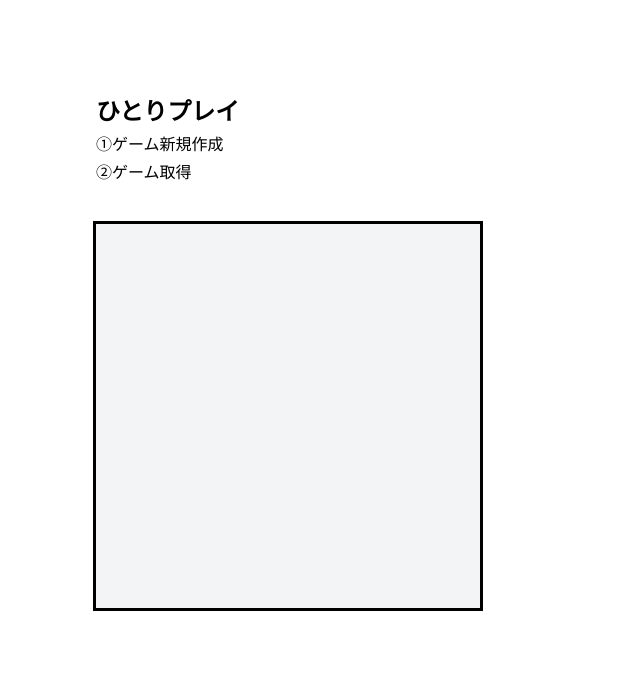
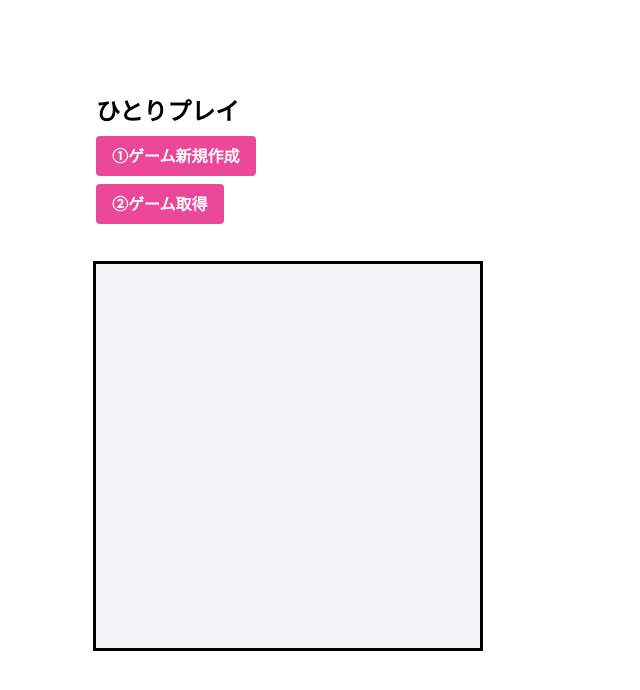
Before and after one commit to kani3camp/mine-chan, a Next.js app in the folder mine-chan-front/: page /game in a window 1280 px wide. Shown: the top 690 px of the page, without its empty margins (0-640 px from the left). Built offline with nearby package versions, Linux system fonts and the light colour scheme.

Commit message:
update: ピンク基調のボタンに変更

```diff
--- a/mine-chan-front/src/app/game/page.tsx
+++ b/mine-chan-front/src/app/game/page.tsx
@@ -14,7 +14,7 @@ export default function Home() {
         const res = await api.apiGamePost({
             createGame: {
                 numPlayer: 1,
-                numMines: 10,
+                numMines: 20,
                 x: 9,
                 y: 9,
             },
@@ -80,11 +80,17 @@ export default function Home() {
         <main className=" p-24">
             <h1 className="text-2xl font-bold">ひとりプレイ {gameId}</h1>
 
-            <button className="btn block my-1" onClick={createNewGame}>
+            <button
+                className="block my-2 bg-pink-500 hover:bg-pink-700 text-white font-bold py-2 px-4 rounded"
+                onClick={createNewGame}
+            >
                 ①ゲーム新規作成
             </button>
 
-            <button className="btn block my-1" onClick={getGame}>
+            <button
+                className="block my-2 bg-pink-500 hover:bg-pink-700 text-white font-bold py-2 px-4 rounded"
+                onClick={getGame}
+            >
                 ②ゲーム取得
             </button>
 
--- a/mine-chan-front/src/app/page.tsx
+++ b/mine-chan-front/src/app/page.tsx
@@ -24,12 +24,17 @@ export default function Home() {
                     id="num_bomb"
                     className="w-full block border border-gray-200 leading-tight focus:outline-none"
                 />
-                <button className="p-2.5 bg-transparent hover:bg-blue-500 text-blue-700 font-semibold hover:text-white py-2 px-4 border border-blue-500 hover:border-transparent rounded">
+                <button className="my-2 p-2.5 bg-transparent hover:bg-pink-500 text-pink-700 font-semibold hover:text-white py-2 px-4 border border-pink-500 hover:border-transparent rounded">
                     ひとりプレイ
                 </button>
             </div>
 
-            <Link href={'/game'}>ゲーム画面へ</Link>
+            <Link
+                href={'/game'}
+                className="bg-pink-500 hover:bg-pink-700 text-white font-bold py-2 px-4 rounded-full"
+            >
+                ゲーム画面へ
+            </Link>
         </main>
     );
 }
--- /dev/null
+++ b/mine-chan-front/src/types/models/GameStateEnum.ts
@@ -0,0 +1,38 @@
+/* tslint:disable */
+/* eslint-disable */
+/**
+ * FastAPI
+ * No description provided (generated by Openapi Generator https://github.com/openapitools/openapi-generator)
+ *
+ * The version of the OpenAPI document: 0.1.0
+ *
+ *
+ * NOTE: This class is auto generated by OpenAPI Generator (https://openapi-generator.tech).
+ * https://openapi-generator.tech
+ * Do not edit the class manually.
+ */
+
+
+/**
+ *
+ * @export
+ */
+export const GameStateEnum = {
+    GameOver: 'GAME_OVER',
+    GameClear: 'GAME_CLEAR',
+    Playing: 'PLAYING'
+} as const;
+export type GameStateEnum = typeof GameStateEnum[keyof typeof GameStateEnum];
+
+
+export function GameStateEnumFromJSON(json: any): GameStateEnum {
+    return GameStateEnumFromJSONTyped(json, false);
+}
+
+export function GameStateEnumFromJSONTyped(json: any, ignoreDiscriminator: boolean): GameStateEnum {
+    return json as GameStateEnum;
+}
+
+export function GameStateEnumToJSON(value?: GameStateEnum | null): any {
+    return value as any;
+}
```
